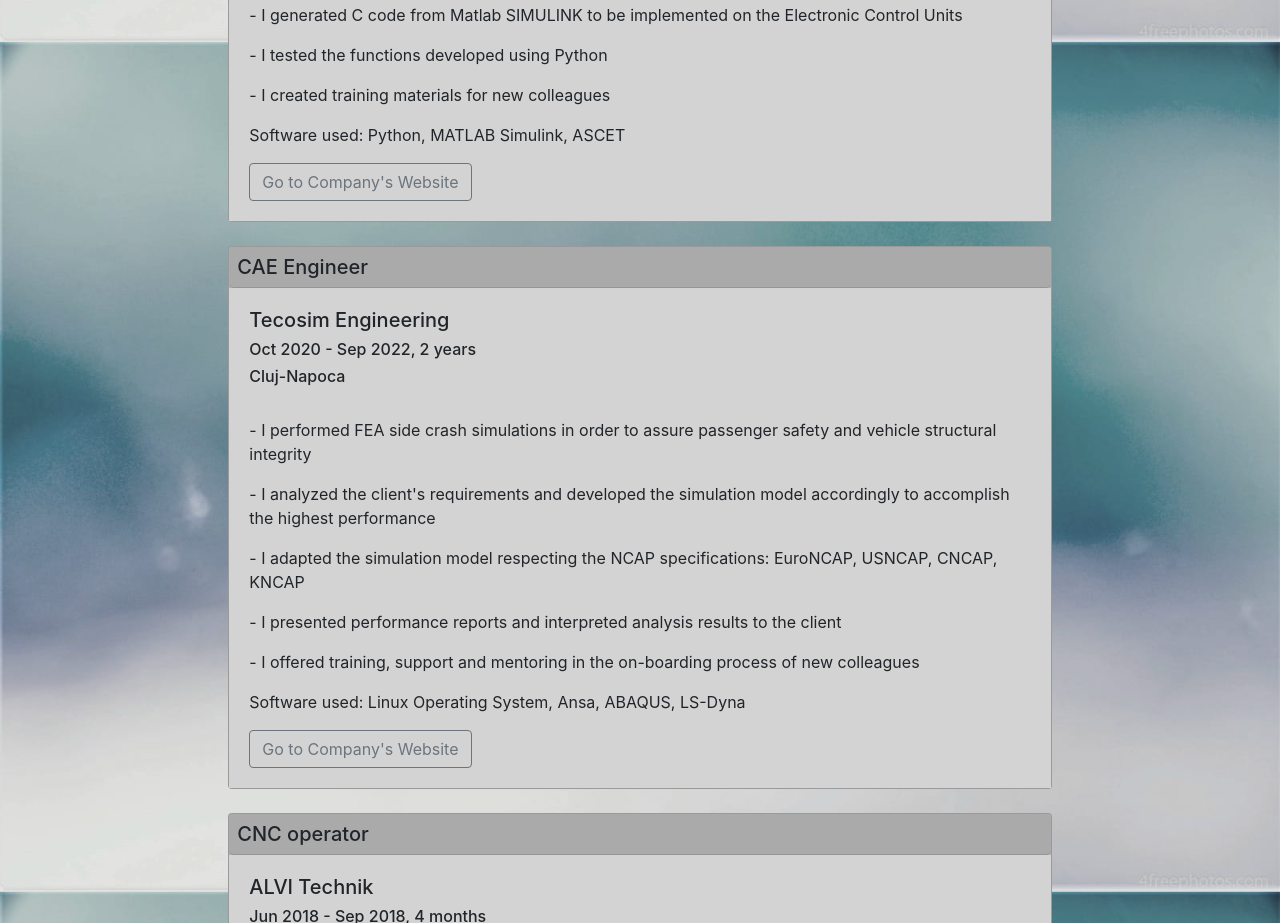
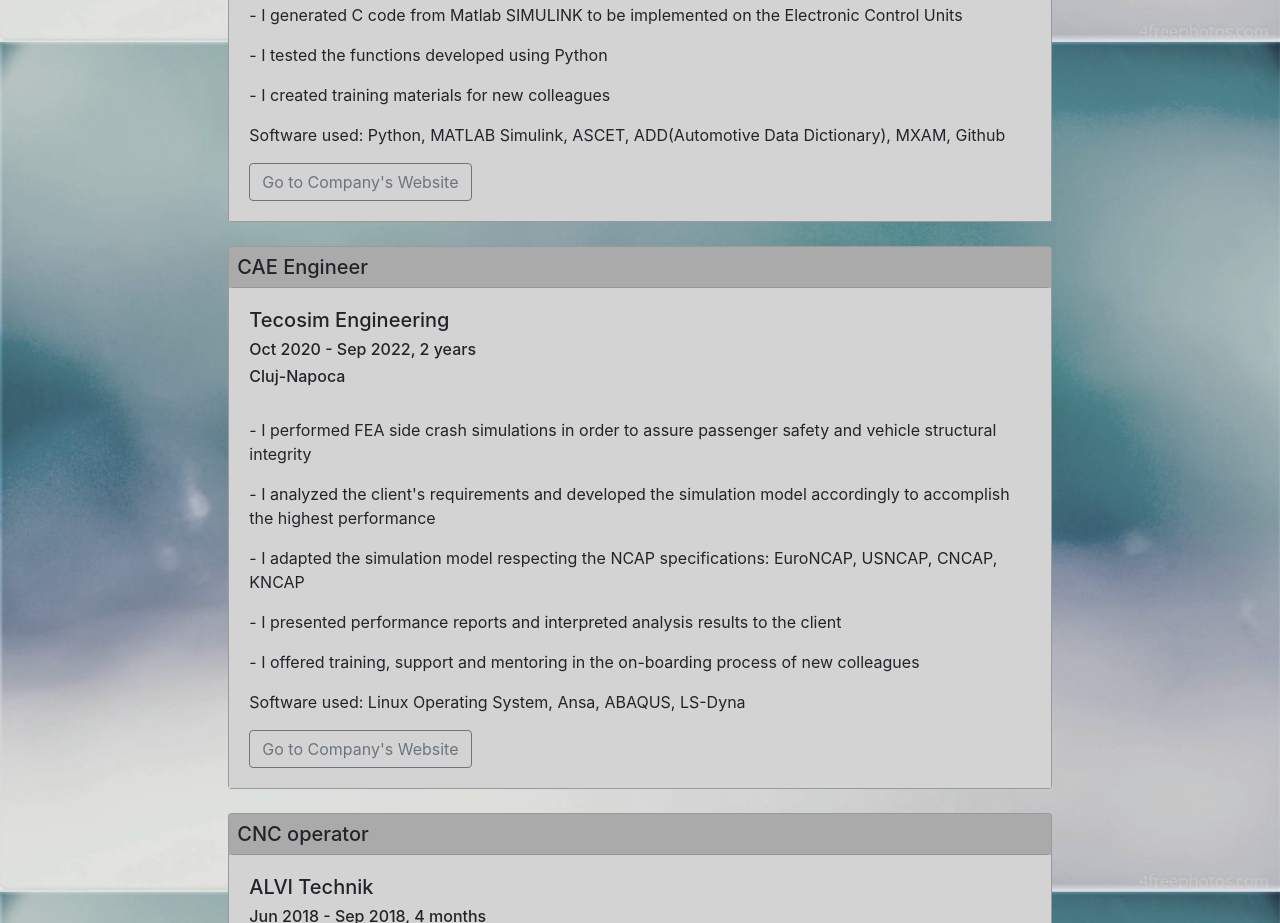
Before and after one commit to EmilioPop/MyWebPage, a plain HTML site: page index.html in a window 1280 px wide. Shown: the part 1657-2580 px from the top of the page. Drawn offline with nearby package versions, Linux system fonts and the light colour scheme.

Commit message:
Update index.html

```diff
--- a/index.html
+++ b/index.html
@@ -110,7 +110,7 @@
                             Electronic Control Units</p>
                         <p class="card-text">- I tested the functions developed using Python</p>
                         <p class="card-text">- I created training materials for new colleagues</p>
-                        <p class="card-text">Software used: Python, MATLAB Simulink, ASCET</p>
+                        <p class="card-text">Software used: Python, MATLAB Simulink, ASCET, ADD(Automotive Data Dictionary), MXAM, Github</p>
                         <a type="button" class="btn btn-outline-secondary" href="https://www.esprit-engineering.de/">Go to Company's Website</a>
                     </div>
                 </div>
```
